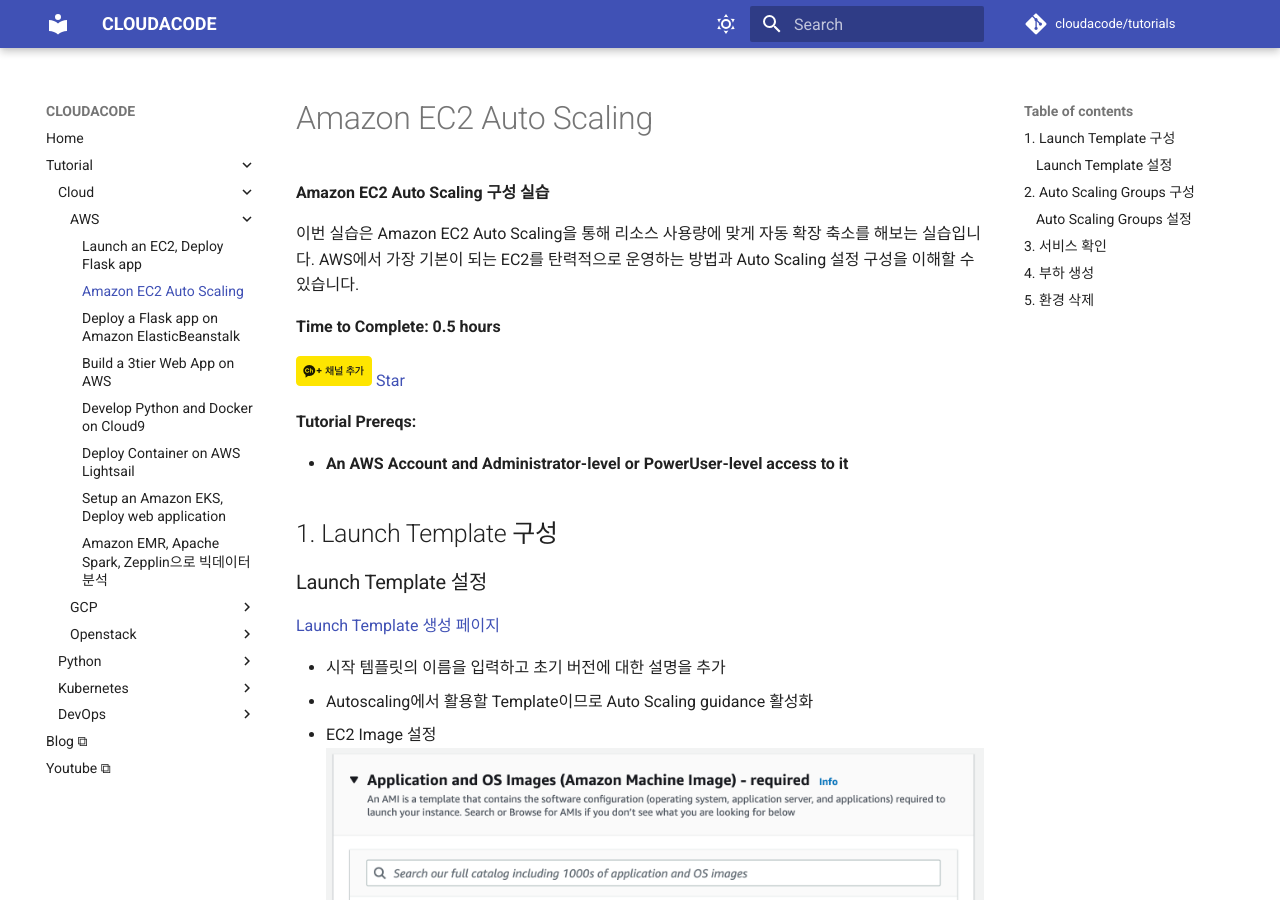
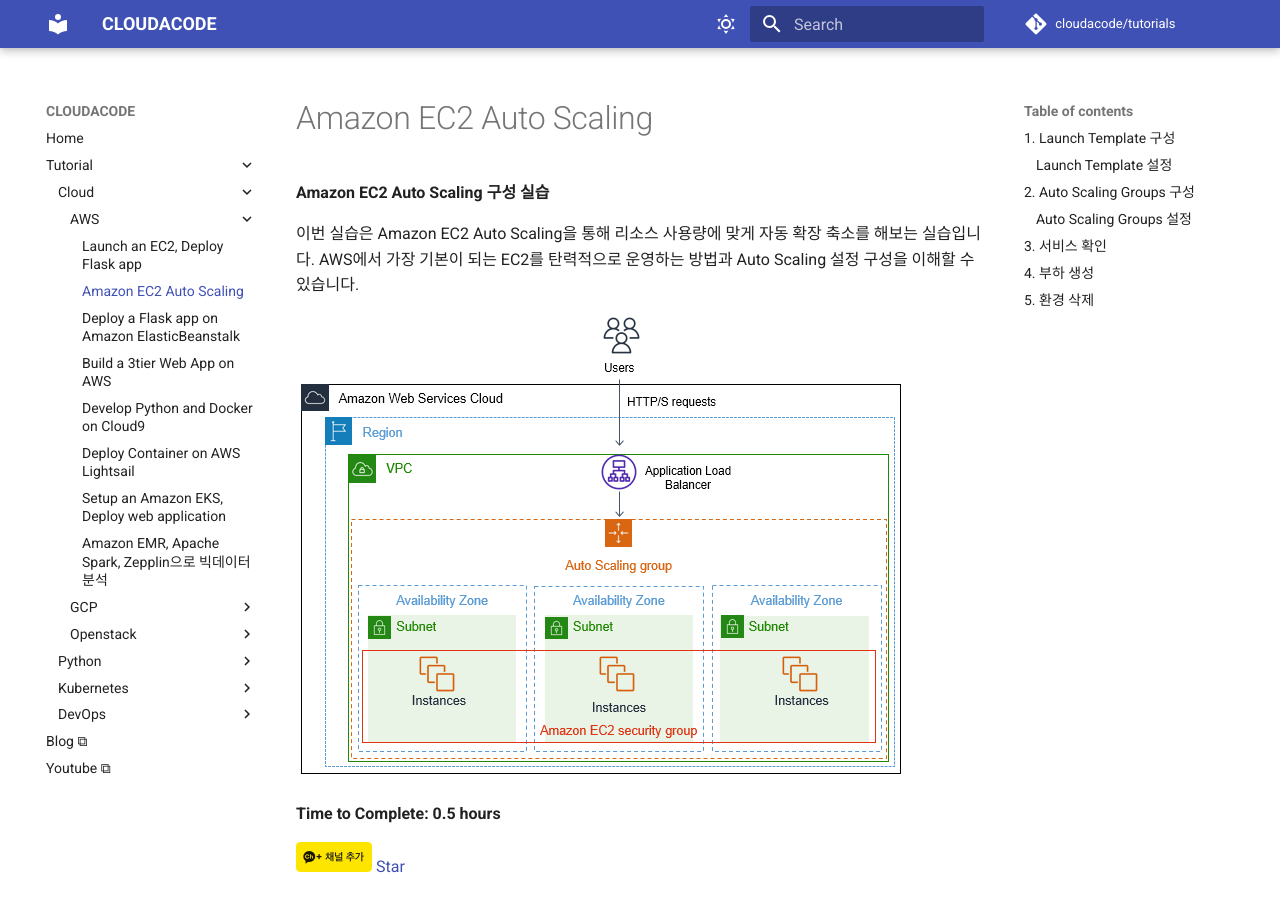
Before and after one commit to cloudacode/tutorials, an MkDocs documentation site: the page built from docs/cloud/aws/aws-autoscaling-group.md, in a window 1280 px wide and 900 px high. Built offline with MkDocs 1.6.1 and Material for MkDocs 9.7.7, drawn with Linux system fonts in a browser that asks for light colours; comment, search, counter and statistics services are not loaded.

Commit message:
added asg architecture

```diff
--- a/docs/cloud/aws/aws-autoscaling-group.md
+++ b/docs/cloud/aws/aws-autoscaling-group.md
@@ -3,6 +3,8 @@
 **Amazon EC2 Auto Scaling 구성 실습**
 
 이번 실습은 Amazon EC2 Auto Scaling을 통해 리소스 사용량에 맞게 자동 확장 축소를 해보는 실습입니다. AWS에서 가장 기본이 되는 EC2를 탄력적으로 운영하는 방법과 Auto Scaling 설정 구성을 이해할 수 있습니다.
+
+![asg-tutorial-architecture-diagram](./assets/asg-tutorial-architecture-diagram.png)
 
 **Time to Complete: 0.5 hours**
 
```
